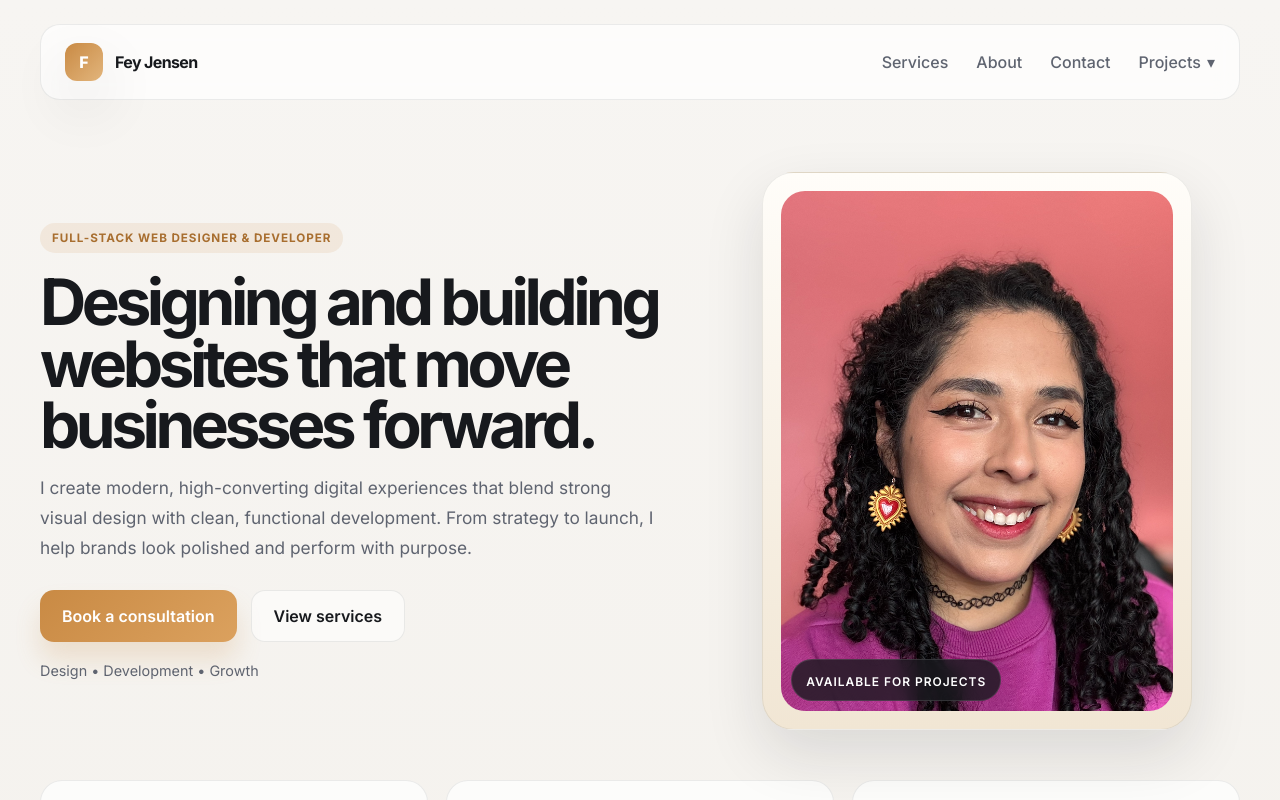
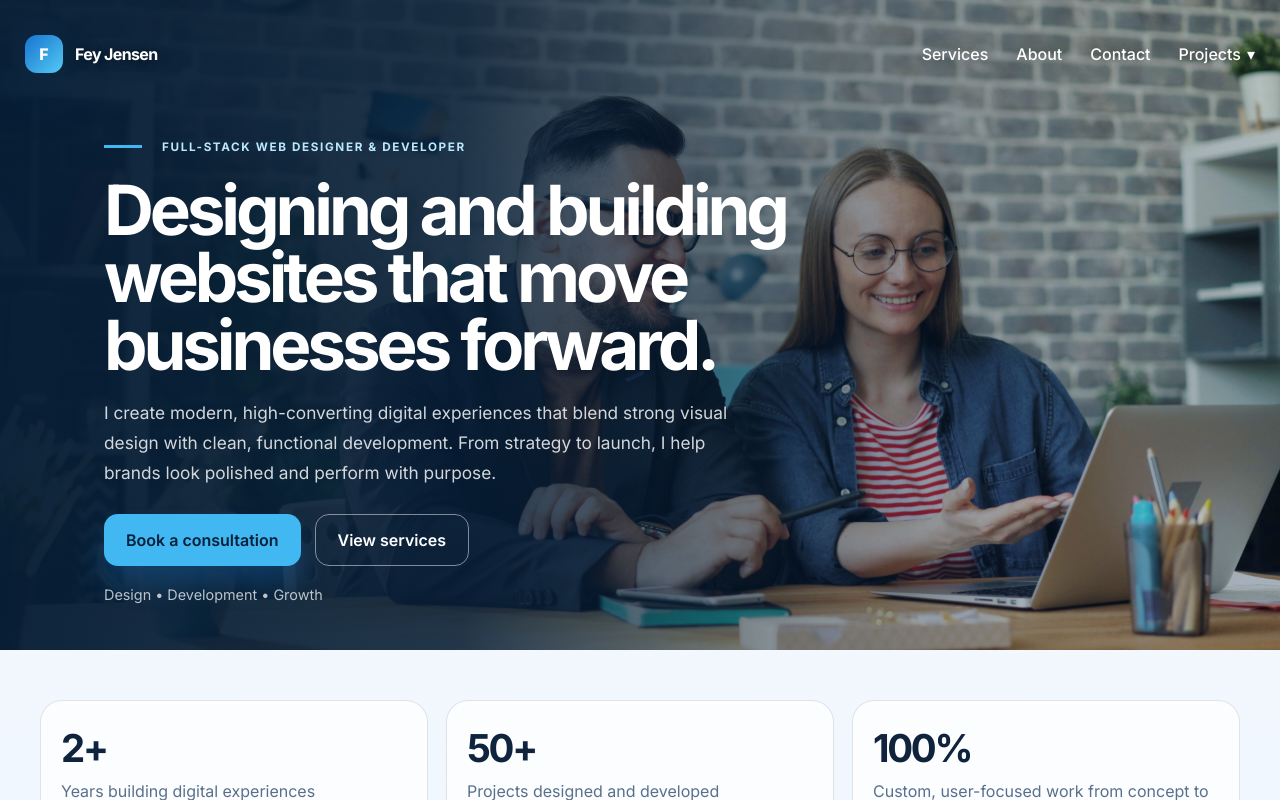
Before and after one commit to FeyJensen/portfolio, a React (Vite) app: page / in a window 1280 px wide. Shown: the top 800 px of the page. Built offline with nearby package versions, Linux system fonts and the light colour scheme.

Commit message:
Hero section and color palette

```diff
--- a/src/data/portfolioData.js
+++ b/src/data/portfolioData.js
@@ -85,6 +85,9 @@ export const resumeSkills = [
   'TypeScript',
   'HTML',
   'CSS',
+  'WordPress',
+  'Wixsite',
+  'Showit',
   'C#',
   'React',
   'Node.js',
--- a/src/pages/HomePage.jsx
+++ b/src/pages/HomePage.jsx
@@ -5,8 +5,9 @@ export default function HomePage() {
     <>
       <main>
         <section className="hero">
+          <img className="hero-background" src="/assets/photos/hero.jpg" alt="" />
           <div className="hero-copy">
-            <span className="eyebrow">Full-Stack Web Designer & Developer</span>
+            <span className="eyebrow">Full-stack web designer & developer</span>
             <h1>Designing and building websites that move businesses forward.</h1>
             <p>
               I create modern, high-converting digital experiences that blend strong
@@ -24,14 +25,6 @@ export default function HomePage() {
             </div>
           </div>
 
-          <div className="hero-card">
-            <div className="photo-frame">
-              <img src="/assets/photos/headshot.png" alt="Fey Jensen headshot" />
-              <div className="floating-badge">
-                <span>Available for projects</span>
-              </div>
-            </div>
-          </div>
         </section>
 
         <section className="stats" aria-label="Business summary">
--- a/src/styles.css
+++ b/src/styles.css
@@ -1,13 +1,13 @@
 :root {
-  --bg: #f5f3ee;
+  --bg: #eef6ff;
   --panel: #ffffff;
-  --panel-soft: #f0ece6;
-  --text: #17191d;
-  --muted: #5f6470;
-  --line: rgba(23, 25, 29, 0.08);
-  --brand: #c98a44;
-  --brand-dark: #a86e2f;
-  --shadow: 0 24px 60px rgba(26, 27, 31, 0.12);
+  --panel-soft: #e5f0fb;
+  --text: #10233d;
+  --muted: #58708a;
+  --line: rgba(16, 35, 61, 0.12);
+  --brand: #2589e8;
+  --brand-dark: #1664b8;
+  --shadow: 0 24px 60px rgba(26, 77, 124, 0.14);
 }
 
 * {
@@ -21,7 +21,7 @@ html {
 body {
   margin: 0;
   font-family: 'Inter', sans-serif;
-  background: linear-gradient(180deg, #f7f5f2 0%, #f1eee8 100%);
+  background: linear-gradient(180deg, #f6faff 0%, #e8f2fc 100%);
   color: var(--text);
 }
 
@@ -42,6 +42,40 @@ button {
   width: min(1200px, calc(100% - 32px));
   margin: 0 auto;
   padding: 24px 0 48px;
+}
+
+.page-shell:has(.hero) {
+  padding-top: 0;
+}
+
+.page-shell:has(.hero) .topbar {
+  position: absolute;
+  top: 16px;
+  right: 0;
+  left: 0;
+  z-index: 10;
+  border-color: transparent;
+  background: transparent;
+  backdrop-filter: none;
+}
+
+.page-shell:has(.hero) .brand-name,
+.page-shell:has(.hero) .nav a,
+.page-shell:has(.hero) .nav-button {
+  color: #ffffff;
+  text-shadow: 0 1px 12px rgba(0, 0, 0, 0.42);
+}
+
+.page-shell:has(.hero) .nav a:hover,
+.page-shell:has(.hero) .nav-button:hover {
+  color: #f7c45a;
+}
+
+.page-shell:has(.hero) .nav-dropdown-menu .nav-button,
+.page-shell:has(.hero) .nav-dropdown-menu .nav-button:hover,
+.page-shell:has(.hero) .nav-dropdown-menu .nav-button.is-selected {
+  color: var(--text);
+  text-shadow: none;
 }
 
 .topbar {
@@ -75,7 +109,7 @@ button {
   border-radius: 12px;
   display: grid;
   place-items: center;
-  background: linear-gradient(135deg, var(--brand) 0%, #e2b57c 100%);
+  background: linear-gradient(135deg, #1674cf 0%, #54c9f5 100%);
   color: white;
   font-weight: 800;
   box-shadow: var(--shadow);
@@ -143,16 +177,67 @@ button {
 
 .nav-dropdown-menu .nav-button:hover,
 .nav-dropdown-menu .nav-button.is-selected {
-  background: rgba(201, 138, 68, 0.08);
+  background: rgba(37, 137, 232, 0.1);
   color: var(--text);
 }
 
 .hero {
-  display: grid;
-  grid-template-columns: 1.1fr 0.9fr;
-  gap: 32px;
-  align-items: center;
-  padding: 72px 0 28px;
+  position: relative;
+  display: flex;
+  align-items: center;
+  min-height: 650px;
+  width: 100vw;
+  margin-top: 0;
+  margin-bottom: 28px;
+  margin-left: calc(50% - 50vw);
+  overflow: hidden;
+  border-radius: 0;
+  background: #082541;
+  isolation: isolate;
+}
+
+.hero::after {
+  position: absolute;
+  inset: 0;
+  z-index: -1;
+  background: linear-gradient(90deg, rgba(6, 29, 53, 0.97) 0%, rgba(6, 29, 53, 0.88) 36%, rgba(6, 29, 53, 0.42) 64%, rgba(6, 29, 53, 0.12) 100%);
+  content: '';
+}
+
+.hero-background {
+  position: absolute;
+  inset: 0;
+  z-index: -2;
+  width: 100%;
+  height: 100%;
+  object-fit: cover;
+  object-position: center;
+}
+
+.hero-copy {
+  position: relative;
+  z-index: 1;
+  width: min(1200px, calc(100% - 32px));
+  margin: 0 auto;
+  padding: 72px 64px;
+  transform: translateY(44px);
+}
+
+.hero .eyebrow {
+  position: relative;
+  background: transparent;
+  color: #b9e8ff;
+  padding: 0 0 0 58px;
+  letter-spacing: 0.14em;
+}
+
+.hero .eyebrow::before {
+  position: absolute;
+  width: 38px;
+  height: 3px;
+  margin-left: -58px;
+  background: #42b8f2;
+  content: '';
 }
 
 .eyebrow {
@@ -160,7 +245,7 @@ button {
   align-items: center;
   padding: 8px 12px;
   border-radius: 999px;
-  background: rgba(201, 138, 68, 0.12);
+  background: rgba(37, 137, 232, 0.12);
   color: var(--brand-dark);
   font-size: 0.73rem;
   font-weight: 700;
@@ -169,17 +254,20 @@ button {
 }
 
 .hero-copy h1 {
-  margin: 18px 0 16px;
-  font-size: clamp(2.7rem, 5vw, 5rem);
-  line-height: 0.96;
-  letter-spacing: -0.07em;
+  max-width: 700px;
+  margin: 22px 0 18px;
+  color: #ffffff;
+  font-size: clamp(2.8rem, 5.4vw, 5.2rem);
+  line-height: 0.98;
+  letter-spacing: -0.06em;
 }
 
 .hero-copy p {
+  max-width: 630px;
+  margin: 0;
+  color: rgba(255, 255, 255, 0.82);
   font-size: 1.08rem;
   line-height: 1.75;
-  color: var(--muted);
-  max-width: 620px;
 }
 
 .cta-row {
@@ -202,15 +290,21 @@ button {
 }
 
 .primary-btn {
-  background: linear-gradient(135deg, var(--brand) 0%, #dba15e 100%);
-  color: white;
-  box-shadow: 0 18px 26px rgba(201, 138, 68, 0.2);
+  background: #42b8f2;
+  color: #06213a;
+  box-shadow: 0 18px 26px rgba(37, 137, 232, 0.24);
 }
 
 .secondary-btn {
   border: 1px solid var(--line);
-  background: rgba(255, 255, 255, 0.55);
+  background: rgba(255, 255, 255, 0.72);
   color: var(--text);
+}
+
+.hero .secondary-btn {
+  border-color: rgba(255, 255, 255, 0.48);
+  background: transparent;
+  color: #ffffff;
 }
 
 .primary-btn:hover,
@@ -220,50 +314,8 @@ button {
 
 .mini-trust {
   margin-top: 20px;
-  color: var(--muted);
+  color: rgba(255, 255, 255, 0.72);
   font-size: 0.9rem;
-}
-
-.hero-card {
-  display: flex;
-  justify-content: center;
-}
-
-.photo-frame {
-  position: relative;
-  width: min(100%, 430px);
-  background: linear-gradient(180deg, #fffdf9 0%, #f1e6d4 100%);
-  border: 1px solid var(--line);
-  border-radius: 32px;
-  padding: 18px;
-  box-shadow: var(--shadow);
-}
-
-.photo-frame img {
-  width: 100%;
-  height: 520px;
-  object-fit: cover;
-  border-radius: 24px;
-  background: #e9dfd2;
-}
-
-.floating-badge {
-  position: absolute;
-  left: 28px;
-  bottom: 28px;
-  background: rgba(23, 25, 29, 0.78);
-  color: white;
-  border: 1px solid rgba(255, 255, 255, 0.12);
-  border-radius: 999px;
-  padding: 10px 14px;
-  backdrop-filter: blur(10px);
-}
-
-.floating-badge span {
-  font-size: 0.75rem;
-  letter-spacing: 0.08em;
-  text-transform: uppercase;
-  font-weight: 600;
 }
 
 .stats {
@@ -274,7 +326,7 @@ button {
 }
 
 .stat-item {
-  background: rgba(255, 255, 255, 0.72);
+  background: rgba(255, 255, 255, 0.78);
   border: 1px solid var(--line);
   border-radius: 22px;
   padding: 24px 20px;
@@ -331,7 +383,7 @@ button {
   display: grid;
   place-items: center;
   border-radius: 16px;
-  background: rgba(201, 138, 68, 0.1);
+  background: rgba(37, 137, 232, 0.1);
   color: var(--brand-dark);
   font-size: 1.3rem;
   margin-bottom: 18px;
@@ -390,7 +442,7 @@ button {
 }
 
 .about-panel {
-  background: linear-gradient(180deg, #1d2026 0%, #2d333d 100%);
+  background: linear-gradient(180deg, #0b2948 0%, #124c7b 100%);
   color: white;
   border-radius: 24px;
   padding: 26px 22px;
@@ -494,9 +546,9 @@ button {
 
 .resume-skill {
   display: inline-flex;
-  background: rgba(201, 138, 68, 0.12);
+  background: rgba(37, 137, 232, 0.12);
   color: var(--brand-dark);
-  border: 1px solid rgba(201, 138, 68, 0.15);
+  border: 1px solid rgba(37, 137, 232, 0.2);
   border-radius: 999px;
   padding: 7px 12px;
   font-size: 0.85rem;
@@ -551,10 +603,10 @@ button {
   gap: 28px;
   align-items: center;
   overflow: hidden;
-  border: 1px solid rgba(35, 66, 51, 0.12);
+  border: 1px solid rgba(21, 83, 130, 0.16);
   border-radius: 28px;
   padding: 46px;
-  background: #f4ead8;
+  background: #e7f3fc;
   box-shadow: var(--shadow);
 }
 
@@ -565,7 +617,7 @@ button {
 
 .skye-dog-copy h1 {
   margin: 18px 0 14px;
-  color: #234233;
+  color: #123d62;
   font-size: clamp(3rem, 6vw, 5.8rem);
   line-height: 0.92;
   letter-spacing: -0.08em;
@@ -574,14 +626,14 @@ button {
 .skye-dog-copy p {
   max-width: 440px;
   margin: 0;
-  color: #536257;
+  color: #55718a;
   font-size: 1.08rem;
   line-height: 1.75;
 }
 
 .skye-dog-copy .eyebrow {
-  background: rgba(226, 119, 67, 0.14);
-  color: #b4502f;
+  background: rgba(37, 137, 232, 0.14);
+  color: #1768ad;
 }
 
 .skye-dog-warning {
@@ -589,16 +641,16 @@ button {
   gap: 3px;
   margin-top: 22px;
   padding: 13px 16px 13px 18px;
-  border-left: 4px solid #d4773b;
+  border-left: 4px solid #2589e8;
   border-radius: 4px 12px 12px 4px;
-  background: rgba(255, 249, 232, 0.86);
-  color: #70452c;
+  background: rgba(226, 243, 255, 0.9);
+  color: #184b70;
   font-size: 0.9rem;
   line-height: 1.45;
 }
 
 .skye-dog-warning strong {
-  color: #9a4e29;
+  color: #1768ad;
   font-size: 0.95rem;
 }
 
@@ -626,15 +678,15 @@ button {
 
 .skye-dog-controls-heading h2 {
   margin: 14px 0 0;
-  color: #234233;
+  color: #123d62;
   font-size: clamp(1.8rem, 3vw, 2.7rem);
   line-height: 1;
   letter-spacing: -0.06em;
 }
 
 .skye-dog-controls-heading .eyebrow {
-  background: rgba(226, 119, 67, 0.14);
-  color: #b4502f;
+  background: rgba(37, 137, 232, 0.14);
+  color: #1768ad;
 }
 
 .skye-dog-controls-list {
@@ -649,14 +701,14 @@ button {
   gap: 16px;
   min-height: 118px;
   padding: 18px;
-  border: 1px solid rgba(35, 66, 51, 0.12);
+  border: 1px solid rgba(21, 83, 130, 0.14);
   border-radius: 18px;
   background: rgba(255, 255, 255, 0.72);
 }
 
 .skye-dog-control h3 {
   margin: 0 0 6px;
-  color: #234233;
+  color: #123d62;
   font-size: 1.05rem;
 }
 
@@ -672,11 +724,11 @@ button {
   min-width: 34px;
   height: 34px;
   place-items: center;
-  border: 1px solid rgba(35, 66, 51, 0.2);
+  border: 1px solid rgba(21, 83, 130, 0.2);
   border-bottom-width: 3px;
   border-radius: 8px;
-  background: #fffdf8;
-  color: #234233;
+  background: #f7fbff;
+  color: #123d62;
   font: 700 1rem/1 inherit;
 }
 
@@ -1007,7 +1059,7 @@ button {
   bottom: 24px;
   padding: 10px 14px;
   border-radius: 999px;
-  background: rgba(35, 66, 51, 0.82);
+  background: rgba(12, 67, 112, 0.86);
   color: white;
   font-size: 0.75rem;
   font-weight: 700;
@@ -1021,25 +1073,25 @@ button {
 }
 
 .react-lab-page {
-  --lab-ink: #172b2b;
-  --lab-muted: #657473;
-  --lab-paper: #f8f5ec;
-  --lab-accent: #ff6b57;
-  --lab-accent-soft: rgba(255, 107, 87, 0.16);
-  --lab-secondary: #8edec3;
+  --lab-ink: #102b4a;
+  --lab-muted: #58708a;
+  --lab-paper: #f2f8fd;
+  --lab-accent: #168cff;
+  --lab-accent-soft: rgba(22, 140, 255, 0.16);
+  --lab-secondary: #76d7ff;
   padding: 72px 0 20px;
 }
 
 .react-lab-teal {
-  --lab-accent: #0f9d9d;
-  --lab-accent-soft: rgba(15, 157, 157, 0.18);
-  --lab-secondary: #f5b942;
+  --lab-accent: #0d9fcb;
+  --lab-accent-soft: rgba(13, 159, 203, 0.18);
+  --lab-secondary: #65e0e8;
 }
 
 .react-lab-gold {
-  --lab-accent: #7c4dff;
-  --lab-accent-soft: rgba(124, 77, 255, 0.18);
-  --lab-secondary: #ff9f43;
+  --lab-accent: #3b6ff5;
+  --lab-accent-soft: rgba(59, 111, 245, 0.18);
+  --lab-secondary: #9bc8ff;
 }
 
 .react-lab-hero {
@@ -1115,11 +1167,11 @@ button {
   justify-content: space-between;
   justify-self: end;
   overflow: hidden;
-  border: 1px solid rgba(23, 43, 43, 0.12);
+  border: 1px solid rgba(16, 43, 74, 0.14);
   border-radius: 28px;
   padding: 26px;
   background: var(--lab-ink);
-  box-shadow: 0 28px 70px rgba(46, 77, 69, 0.16);
+  box-shadow: 0 28px 70px rgba(26, 77, 124, 0.18);
 }
 
 .react-lab-craft-board::before {
@@ -1719,7 +1771,13 @@ button {
 
 .shop-action-btn {
   border: 1px solid var(--line);
+  background: #dceeff;
+  color: #145a91;
   cursor: pointer;
+}
+
+.shop-action-btn:hover {
+  background: #c8e4fb;
 }
 
 .shop-delete-btn {
@@ -1763,13 +1821,19 @@ button {
 
 @media (max-width: 640px) {
   .page-shell {
-    width: min(100% - 20px, 1200px);
+    width: min(1200px, calc(100% - 20px));
   }
 
   .topbar {
     flex-direction: column;
     gap: 12px;
     align-items: flex-start;
+  }
+
+  .page-shell:has(.hero) .hero-copy {
+    width: min(1200px, calc(100% - 20px));
+    padding-top: 140px;
+    transform: translateY(24px);
   }
 
   .nav {
@@ -1854,12 +1918,16 @@ button {
     grid-template-columns: 1fr;
   }
 
+  .hero-copy {
+    padding: 56px 22px;
+  }
+
   .services-grid {
     grid-template-columns: repeat(2, minmax(0, 1fr));
   }
 
   .hero {
-    padding-top: 42px;
+    padding-top: 0;
   }
 
   .footer {
```
Also changed, not shown: public/assets/photos/hero.jpg (added).
